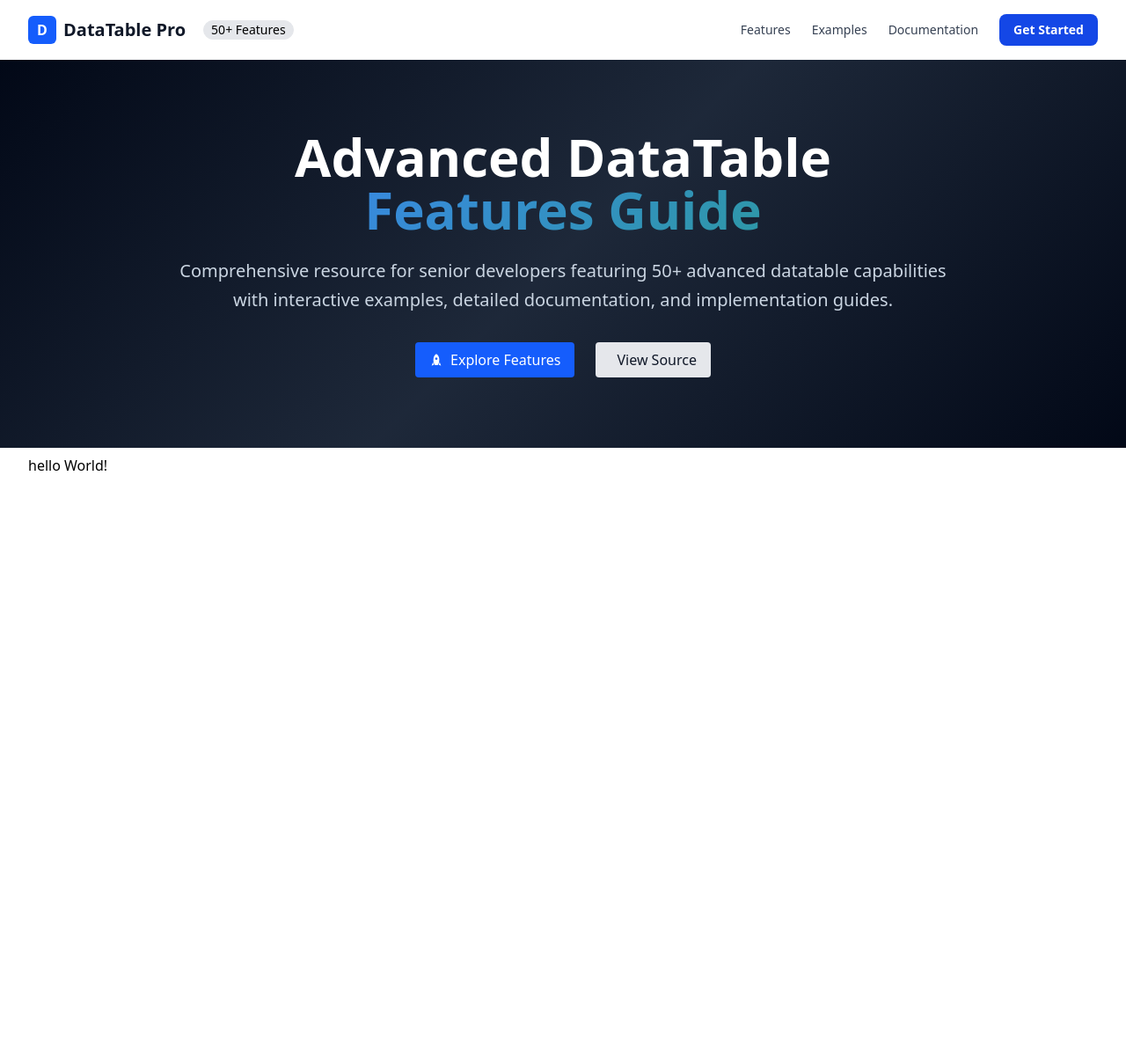
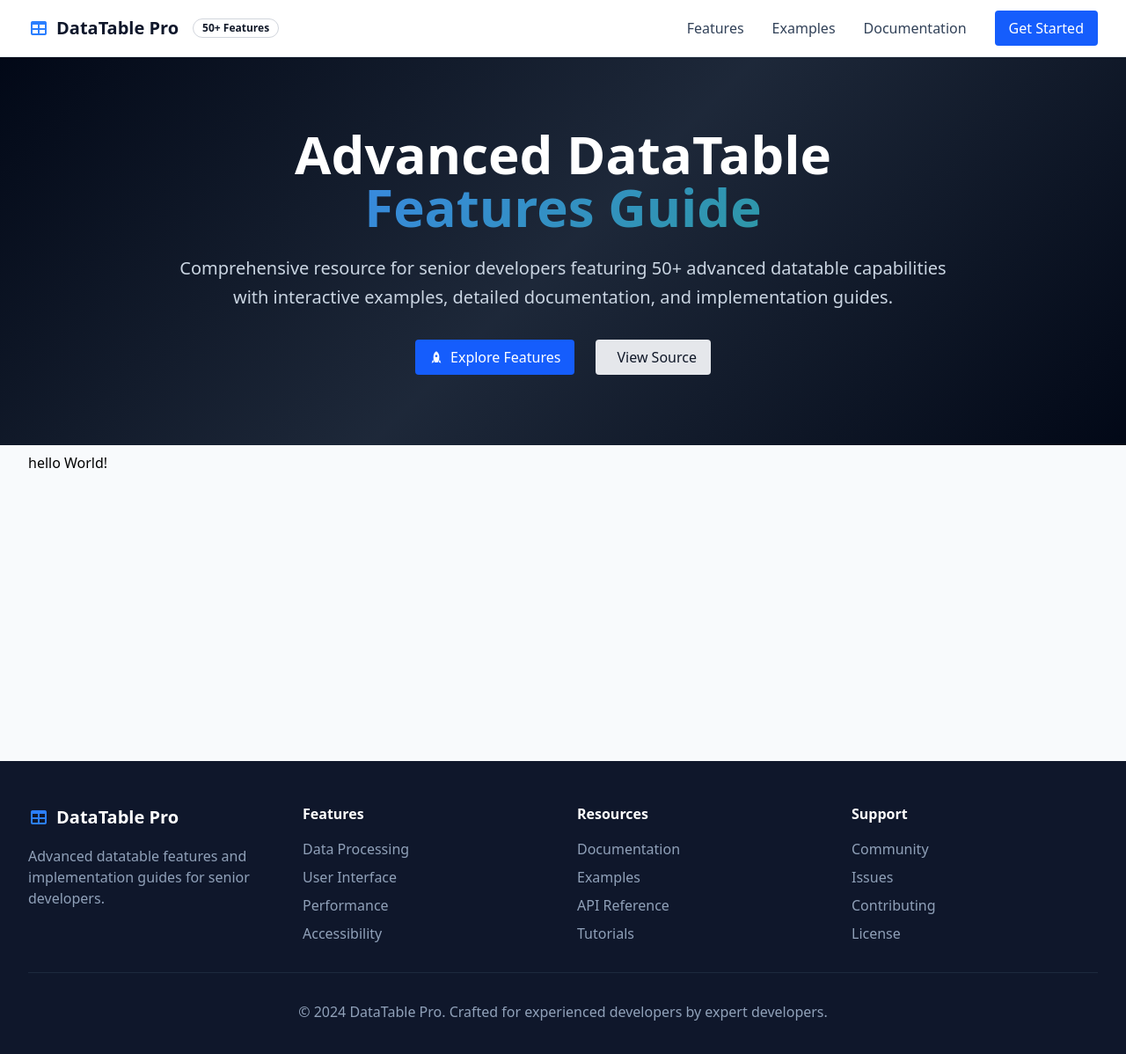
Before and after one commit to meherfrioui2025/Advanced-datatable, a React (Vite) app: page / in a window 1280 px wide. Shown: the top 1198 px of the page at 88% size. Before the commit the page ends 800 px from the top, so only its background shows below. Built offline with nearby package versions, Linux system fonts and the light colour scheme.

Commit message:
feat: add Badge and Footer components, refactor Header for consistency

```diff
--- /dev/null
+++ b/src/components/badge/badge.tsx
@@ -0,0 +1,33 @@
+import React from "react";
+
+type BadgeVariant = "primary" | "secondary" | "danger" | "outline";
+
+interface BadgeProps extends React.HTMLAttributes<HTMLDivElement> {
+  variant?: BadgeVariant;
+}
+
+
+const variantClasses: Record<BadgeVariant, string> = {
+  primary: "bg-blue-600 text-white hover:bg-blue-700",
+  secondary: "bg-gray-200 text-gray-800 hover:bg-gray-300",
+  danger: "bg-red-600 text-white hover:bg-red-700",
+  outline: "text-gray-900 border border-gray-300",
+};
+
+const Badge: React.FC<BadgeProps> = ({
+  variant = "primary",
+  className = "",
+  ...props
+}) => {
+  const baseClass =
+    "inline-flex items-center rounded-full border px-2.5 py-0.5 text-xs font-semibold transition-colors focus:outline-none focus:ring-2 focus:ring-ring focus:ring-offset-2";
+
+  return (
+    <div
+      className={`${baseClass} ${variantClasses[variant]} ${className}`}
+      {...props}
+    />
+  );
+};
+
+export default Badge;
--- /dev/null
+++ b/src/components/badge/index.ts
@@ -0,0 +1,2 @@
+import Badge from "./badge";
+export default Badge
--- /dev/null
+++ b/src/components/footer/footer.tsx
@@ -0,0 +1,88 @@
+import type { FC } from "react";
+import { Link } from "react-router";
+
+const footerLinks = [
+  {
+    title: "Features",
+    items: [
+      { label: "Data Processing", path: "/features/data-processing" },
+      { label: "User Interface", path: "/features/user-interface" },
+      { label: "Performance", path: "/features/performance" },
+      { label: "Accessibility", path: "/features/accessibility" },
+    ],
+  },
+  {
+    title: "Resources",
+    items: [
+      { label: "Documentation", path: "/docs" },
+      { label: "Examples", path: "/examples" },
+      { label: "API Reference", path: "/api" },
+      { label: "Tutorials", path: "/tutorials" },
+    ],
+  },
+  {
+    title: "Support",
+    items: [
+      { label: "Community", path: "/community" },
+      { label: "Issues", path: "/issues" },
+      { label: "Contributing", path: "/contributing" },
+      { label: "License", path: "/license" },
+    ],
+  },
+];
+
+const Footer: FC = () => {
+  return (
+    <footer className="bg-slate-900 text-white py-12">
+      <div className="max-w-7xl mx-auto px-4 sm:px-6 lg:px-8">
+        <div className="grid md:grid-cols-4 gap-8">
+          <div>
+            <div className="flex items-center space-x-2 mb-4">
+              <span className="mdi mdi-table text-blue-500 text-2xl" />
+              <span className="text-xl font-bold">DataTable Pro</span>
+            </div>
+            <p className="text-slate-400 mb-4">
+              Advanced datatable features and implementation guides for senior
+              developers.
+            </p>
+            <div className="flex space-x-4">
+              <Link
+                to="#"
+                className="text-slate-400 hover:text-white transition-colors"
+              >
+                <span className="mdi mdi-github-circle text-2xl" />
+              </Link>
+            </div>
+          </div>
+
+          {footerLinks.map((section) => (
+            <div key={section.title}>
+              <h3 className="font-semibold mb-4">{section.title}</h3>
+              <ul className="space-y-2 text-slate-400">
+                {section.items.map((item) => (
+                  <li key={item.label}>
+                    <Link
+                      to={item.path}
+                      className="hover:text-white transition-colors"
+                    >
+                      {item.label}
+                    </Link>
+                  </li>
+                ))}
+              </ul>
+            </div>
+          ))}
+        </div>
+
+        <div className="border-t border-slate-800 mt-8 pt-8 text-center text-slate-400">
+          <p>
+            &copy; 2024 DataTable Pro. Crafted for experienced developers by
+            expert developers.
+          </p>
+        </div>
+      </div>
+    </footer>
+  );
+};
+
+export default Footer;
--- /dev/null
+++ b/src/components/footer/index.ts
@@ -0,0 +1,2 @@
+import Footer from "./footer";
+export default Footer
--- a/src/components/navbar/navbar.tsx
+++ b/src/components/navbar/navbar.tsx
@@ -1,4 +1,7 @@
 import React from "react";
+
+import Button from "../button";
+import Badge from "../badge";
 import { Link } from "react-router";
 
 const navLinks = [
@@ -9,52 +12,35 @@ const navLinks = [
 
 const Header: React.FC = () => {
   return (
-    <header className="bg-white shadow-sm">
-      <nav
-        className="mx-auto max-w-7xl px-4 sm:px-6 lg:px-8 flex items-center justify-between py-4"
-        aria-label="Main navigation"
-      >
-        <div className="flex gap-5 items-center">
-          <Link
-            to="/"
-            className="flex items-center space-x-2"
-            aria-label="Homepage"
-          >
-            <div className="h-8 w-8 bg-blue-600 rounded-md flex items-center justify-center text-white font-bold">
-              <span>D</span>
+    <header className="bg-white border-b border-slate-200 sticky top-0 z-50">
+      <div className="max-w-7xl mx-auto px-4 sm:px-6 lg:px-8">
+        <div className="flex justify-between items-center h-16">
+          <div className="flex items-center space-x-4">
+            <div className="flex items-center space-x-2">
+              <span className="mdi mdi-table text-blue-500 text-2xl" />
+              <h1 className="text-xl font-bold text-slate-900">
+                DataTable Pro
+              </h1>
             </div>
-            <span className="text-xl font-semibold text-gray-900">
-              DataTable Pro
-            </span>
-          </Link>
-          <span className="bg-gray-200 rounded-full px-2 border border-gray-200 text-sm">
-            50+ Features
-          </span>
+            <Badge variant="outline" className="hidden sm:inline-flex">
+              50+ Features
+            </Badge>
+          </div>
+          <nav className="hidden md:flex items-center space-x-8">
+            {navLinks.map((item) => (
+              <Link
+                to={item.path}
+                key={item.title}
+                className="text-slate-700 hover:text-blue-500 font-medium transition-colors"
+              >
+                {item.title}
+              </Link>
+            ))}
+
+            <Button variant="primary" className="bg-blue-500">Get Started</Button>
+          </nav>
         </div>
-
-        <ul
-          className="hidden md:flex space-x-6 text-sm font-medium text-gray-700 items-center"
-          role="menubar"
-        >
-          {navLinks.map((link) => (
-            <li key={link.path} role="none">
-              <Link
-                to={link.path}
-                role="menuitem"
-                className="hover:text-blue-600 focus:outline-none focus:ring-2 focus:ring-blue-500 rounded"
-              >
-                {link.title}
-              </Link>
-            </li>
-          ))}
-          <Link
-            to="/get-started"
-            className="bg-blue-700 text-white text-sm font-semibold px-4 py-2 rounded-lg hover:bg-blue-600 focus:outline-none focus:ring-2 focus:ring-blue-500"
-          >
-            Get Started
-          </Link>
-        </ul>
-      </nav>
+      </div>
     </header>
   );
 };
--- a/src/layout/layout.tsx
+++ b/src/layout/layout.tsx
@@ -1,11 +1,14 @@
 import { Outlet } from "react-router";
+
 import Navbar from "../components/navbar";
+import Footer from "../components/footer";
 
 const Layout = () => {
   return (
     <>
       <Navbar />
       <Outlet />
+      <Footer/>
     </>
   );
 };
--- a/src/pages/App.tsx
+++ b/src/pages/App.tsx
@@ -2,12 +2,12 @@ import Hero from "../components/hero";
 
 const App = () => {
   return (
-    <>
+    <div className="min-h-screen bg-slate-50">
       <Hero />
       <div className="mx-auto max-w-7xl px-4 sm:px-6 lg:px-8 py-2">
         hello World!
       </div>
-    </>
+    </div>
   );
 };
 
--- a/src/pages/not-found.tsx
+++ b/src/pages/not-found.tsx
@@ -7,9 +7,9 @@ export default function NotFoundPage() {
         <h1 className="text-4xl font-bold text-red-500 ">
           404 - Page Not Found
         </h1>
-        <p>Oops! The page you’re looking for doesn't exist.</p>
+        <p>Oops! The page you're looking for doesn't exist.</p>
         <p className="self-center italic font-semibold">
-          You can go back to the {" "}
+          You can go back to the{" "}
           <Link to="/" className=" text-blue-400">
             Home Page
           </Link>{" "}
```
